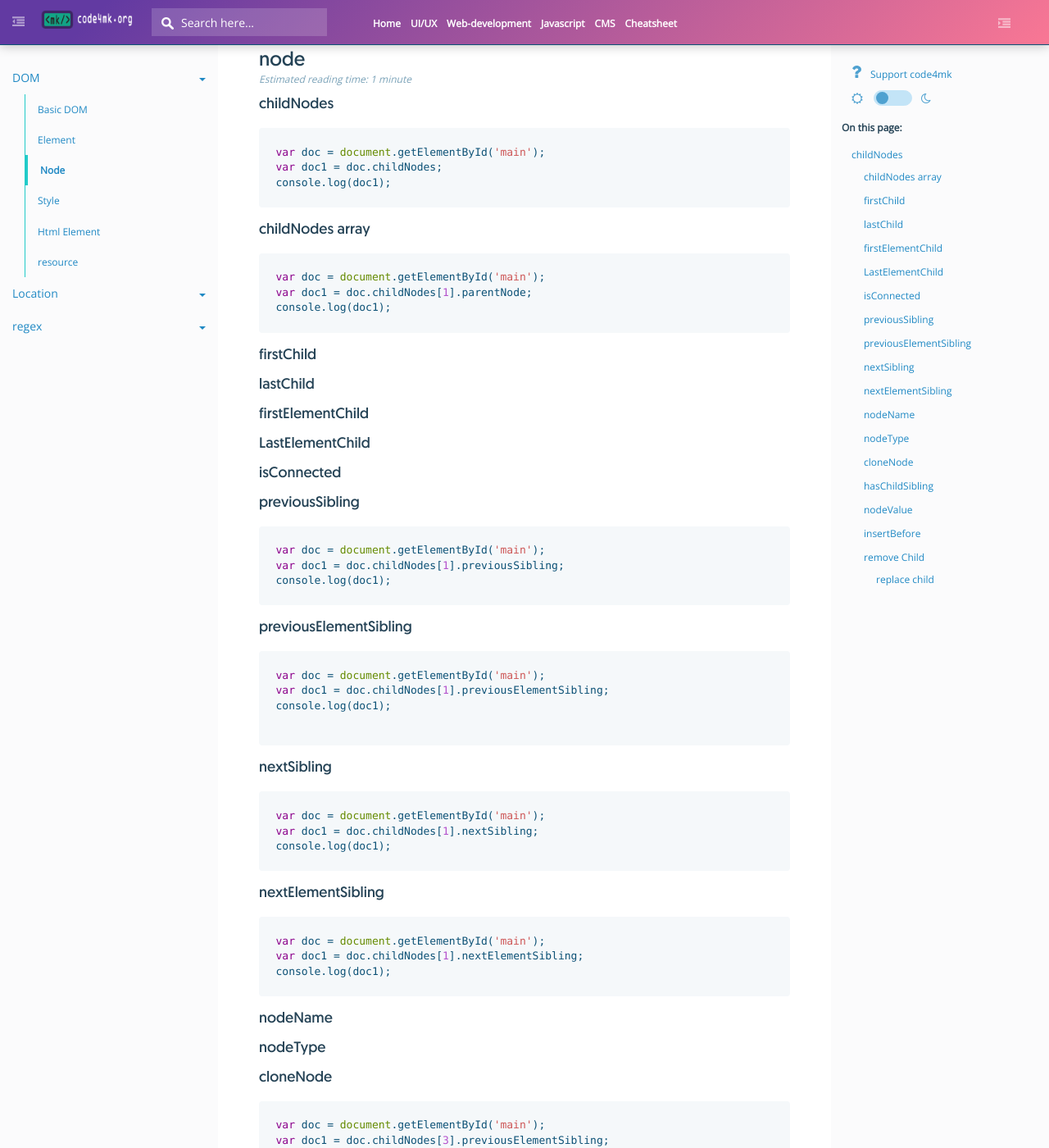
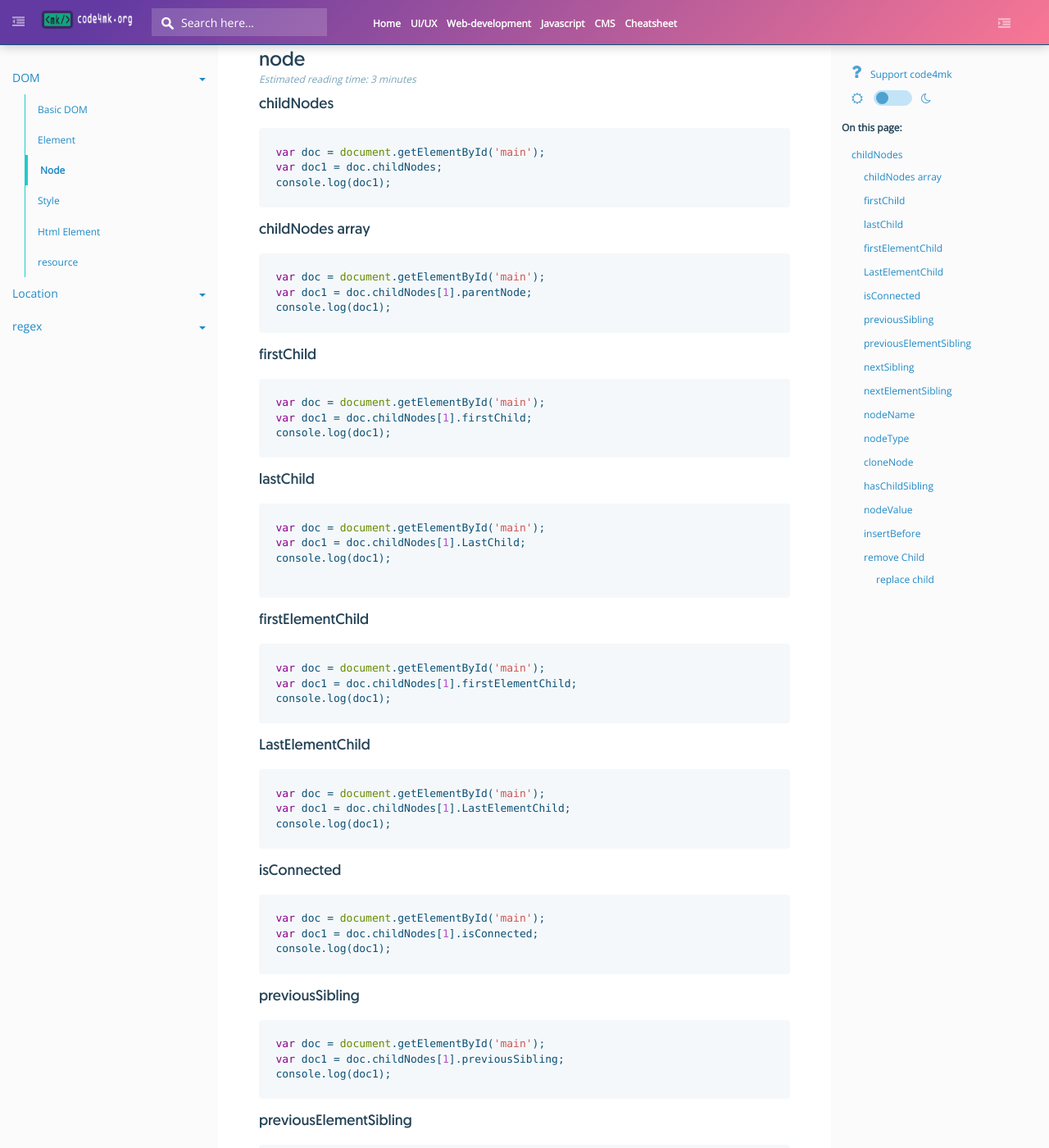
Before and after one commit to code4mk/code4mk.github.io, a Jekyll site: the page built from javascript-developer/js/dom/node.md, in a window 1280 px wide and 1400 px high. Shown: the whole window at 82% size. Built offline with Jekyll 4.4.1, drawn with Linux system fonts in a browser that asks for light colours; comment, search, counter and statistics services are not loaded.

Commit message:
node dom

````diff
--- a/javascript-developer/js/dom/node.md
+++ b/javascript-developer/js/dom/node.md
@@ -22,18 +22,44 @@ console.log(doc1);
 ```
 ### firstChild
 
+```js
+var doc = document.getElementById('main');
+var doc1 = doc.childNodes[1].firstChild;
+console.log(doc1);
+```
 
 ### lastChild
 
+```js
+var doc = document.getElementById('main');
+var doc1 = doc.childNodes[1].LastChild;
+console.log(doc1);
+
+```
 
 ### firstElementChild
 
+```js
+var doc = document.getElementById('main');
+var doc1 = doc.childNodes[1].firstElementChild;
+console.log(doc1);
+```
 
 ### LastElementChild
 
+```js
+var doc = document.getElementById('main');
+var doc1 = doc.childNodes[1].LastElementChild;
+console.log(doc1);
+```
 
 ### isConnected
 
+```js
+var doc = document.getElementById('main');
+var doc1 = doc.childNodes[1].isConnected;
+console.log(doc1);
+```
 
 ### previousSibling
 
````
